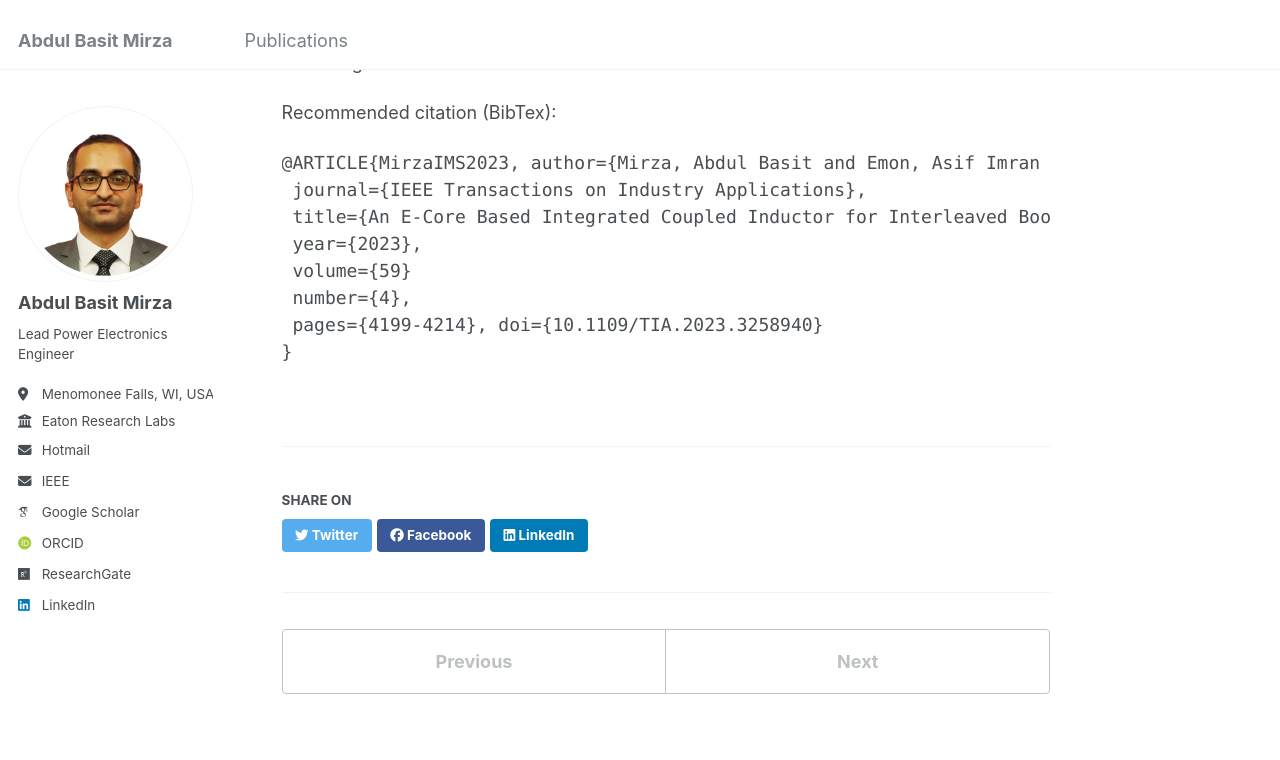
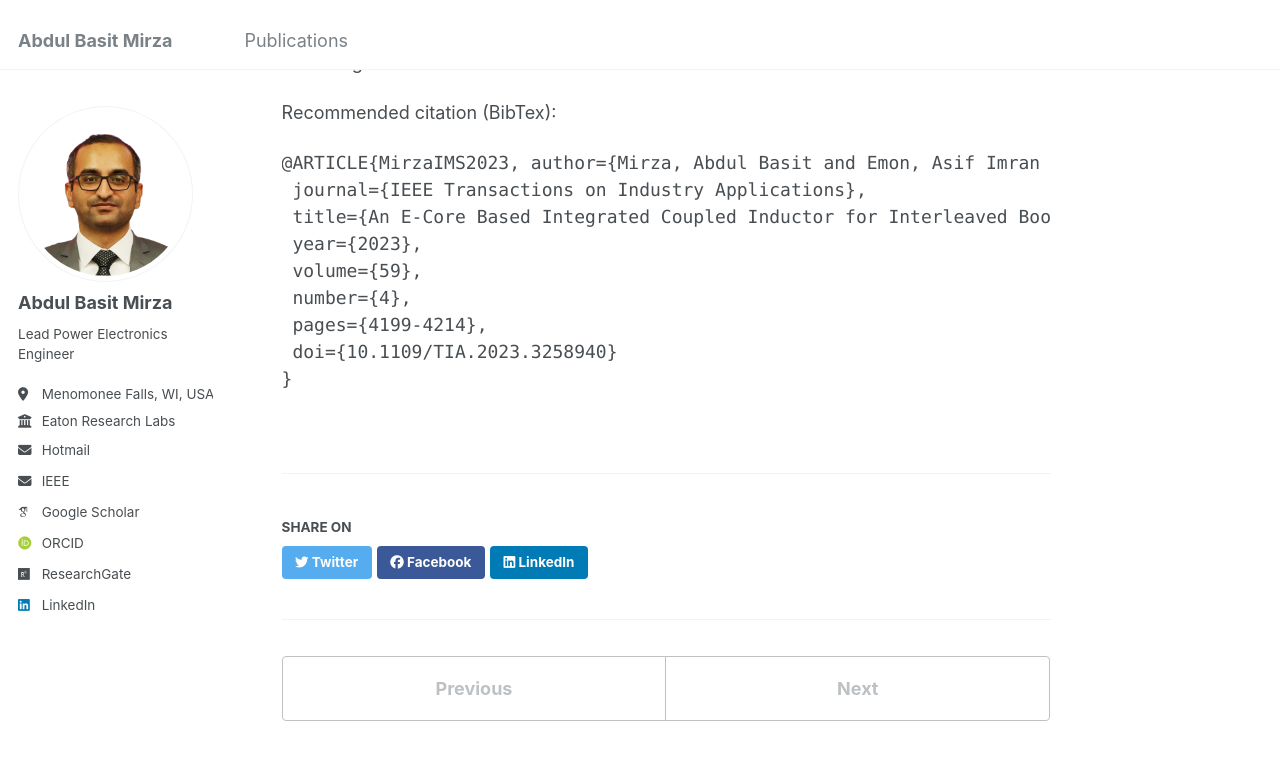
Before and after one commit to AbdulBasitMirza/abdulbasitmirza.github.io, a Jekyll site: the page built from _publications/TIA_IMS.md, in a window 1280 px wide and 900 px high, scrolled down 1115 px. Shown: the top 760 px of the window. Built offline with Jekyll 4.4.1, drawn with Linux system fonts in a browser that asks for light colours; some web fonts are replaced.

Commit message:
Update TIA_IMS.md

```diff
--- a/_publications/TIA_IMS.md
+++ b/_publications/TIA_IMS.md
@@ -19,9 +19,9 @@ author={Mirza, Abdul Basit and Emon, Asif Imran and Vala, Sama Salehi and Luo, F
 <br> journal={IEEE Transactions on Industry Applications},
 <br> title={An E-Core Based Integrated Coupled Inductor for Interleaved Boost Converter},
 <br> year={2023},
-<br> volume={59}
+<br> volume={59},
 <br> number={4},
 <br> pages={4199-4214},
-doi={10.1109/TIA.2023.3258940}
+<br> doi={10.1109/TIA.2023.3258940}
 <br>}'
 ---
```
